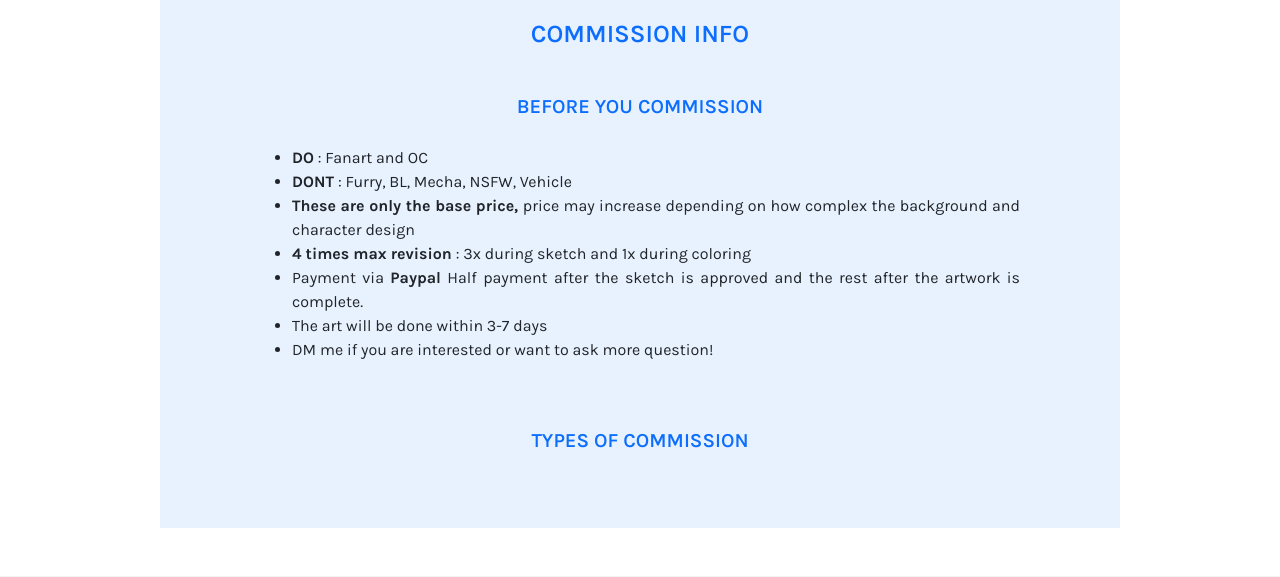
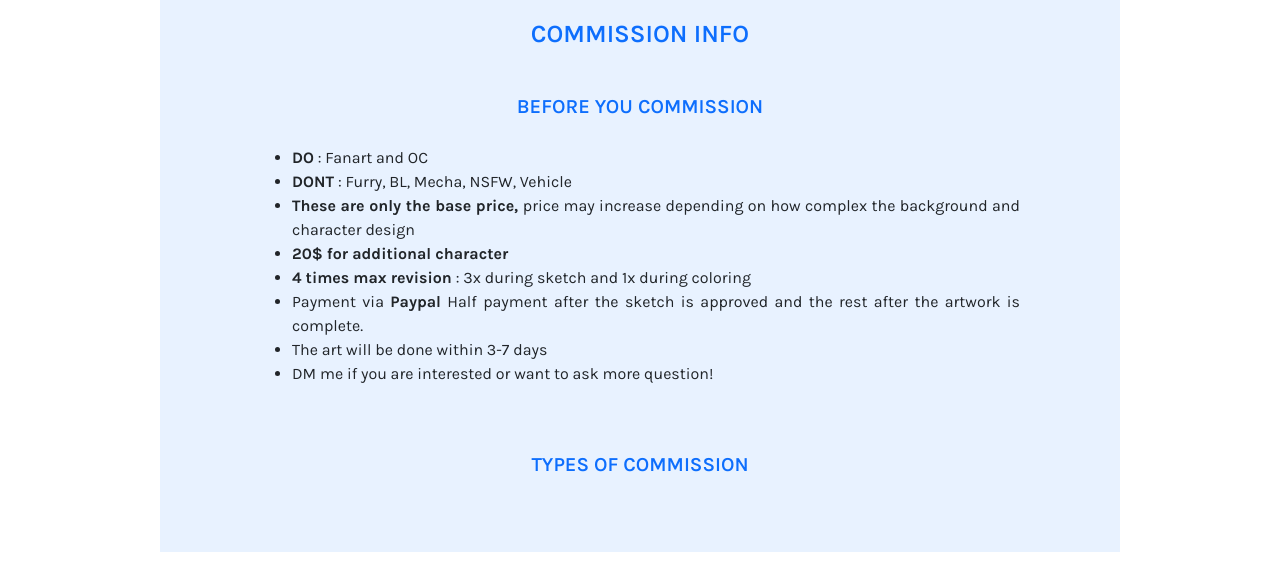
Before and after one commit to AdityaDwiputraSubroto/Artist_Portfolio, a PHP site: page /CommissionInfoPage.php in a window 1280 px wide. Shown: the part 308-885 px from the top of the page. Run offline with PHP 8.4, Linux system fonts and the light colour scheme; data that the repository does not hold is empty.

Commit message:
add text before commission

```diff
--- a/pages/public/CommissionInfoPage.php
+++ b/pages/public/CommissionInfoPage.php
@@ -54,6 +54,9 @@
                         </li>
                         <li>
                             <span style="font-weight: bold;"> These are only the base price, </span> price may increase depending on how complex the background and character design
+                        </li>
+                        <li>
+                            <span style="font-weight: bold;">20$ for additional character </span>
                         </li>
                         <li>
                             <span style="font-weight: bold;"> 4 times max revision </span> : 3x during sketch and 1x during coloring
```
